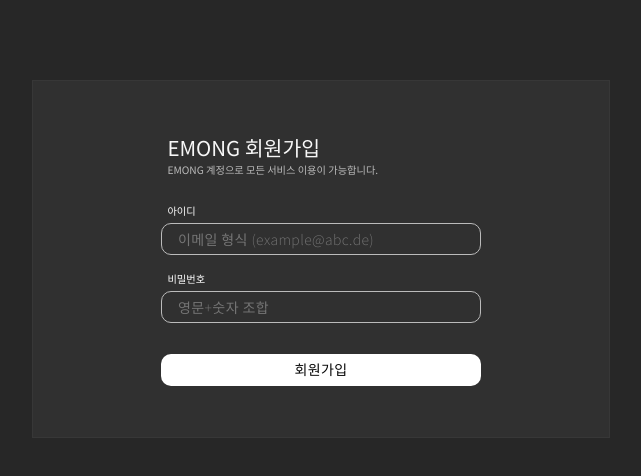
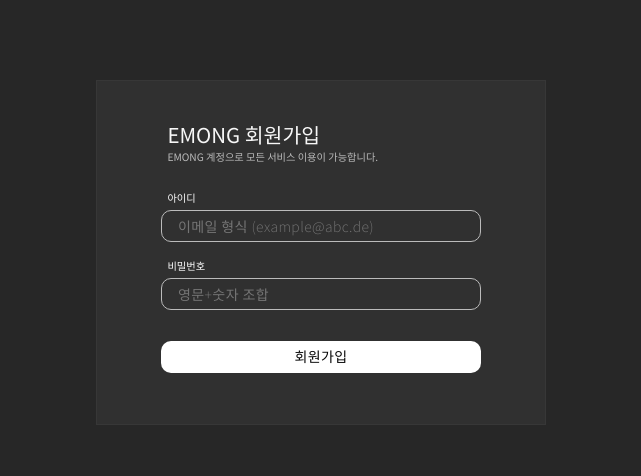
Before and after one commit to taeho-choi/react-emong, a React (Create React App) app: page /register in a window 1280 px wide. Shown: the top 476 px of the page, without its empty margins (319-960 px from the left). Built offline with nearby package versions, Linux system fonts and the light colour scheme; a web font is replaced by a local one.

Commit message:
SignUp page change

```diff
--- a/src/App.css
+++ b/src/App.css
@@ -498,7 +498,7 @@
 .SignUpPage .box {
   background-color: rgb(48, 48, 48);
   border: 1px solid rgb(55, 55, 55);
-  width: 45vw;
+  width: 35vw;
   margin: 10vh auto;
 }
 
@@ -507,7 +507,7 @@
   cursor: pointer;
   font-size: max(14px, 1.6vw);
   text-align: left;
-  margin: 4vw 0px 0px 10.5vw;
+  margin: 3vw 0px 0px 5.5vw;
   background-color: rgb(48, 48, 48);
 }
 
@@ -516,7 +516,7 @@
   font-weight: 400;
   display: block;
   text-align: left;
-  margin-left: 10.5vw;
+  margin-left: 5.5vw;
   background-color: rgb(48, 48, 48);
   cursor: pointer;
   color: rgb(187, 187, 187);
@@ -528,7 +528,7 @@
   font-weight: 400;
   display: block;
   text-align: left;
-  margin-left: 10.5vw;
+  margin-left: 5.5vw;
   background-color: rgb(48, 48, 48);
   cursor: pointer;
   color: white;
--- a/src/pages/LoginPage.js
+++ b/src/pages/LoginPage.js
@@ -14,13 +14,19 @@
 
   const onSignIn = async () => {
     const auth = getAuth();
-    const result = await signInWithEmailAndPassword(
-      auth,
-      idRef.current.value,
-      pwRef.current.value
-    );
 
-    history.replace("/");
+    signInWithEmailAndPassword(auth, idRef.current.value, pwRef.current.value)
+      .then((userCredential) => {
+        // Signed in
+        const user = userCredential.user;
+        // ...
+        history.replace("/");
+      })
+      .catch((error) => {
+        const errorCode = error.code;
+        const errorMessage = error.message;
+        alert("아이디 또는 비밀번호가 일치하지 않습니다.");
+      });
   };
 
   const onPressEnter = (e) => {
--- a/src/pages/SignUpPage.js
+++ b/src/pages/SignUpPage.js
@@ -1,23 +1,25 @@
 import React, { useRef } from "react";
 import { getAuth, createUserWithEmailAndPassword } from "firebase/auth";
+import { useHistory } from "react-router-dom";
 
 const SignUpPage = () => {
+  const history = useHistory();
   const idRef = useRef();
   const pwRef = useRef();
 
-  const onLogin = async () => {
+  const onSignUp = () => {
     const auth = getAuth();
-    const result = await createUserWithEmailAndPassword(
+    createUserWithEmailAndPassword(
       auth,
       idRef.current.value,
       pwRef.current.value
     );
-    // console.log(result);
+    history.replace("/");
   };
 
   const onPressEnter = (e) => {
     if (e.key == "Enter") {
-      onLogin();
+      onSignUp();
     }
   };
 
@@ -43,7 +45,7 @@
           ref={pwRef}
           onKeyPress={onPressEnter}
         ></input>
-        <button className="signUpBtn" onClick={onLogin}>
+        <button className="signUpBtn" onClick={onSignUp}>
           회원가입
         </button>
       </div>
```
